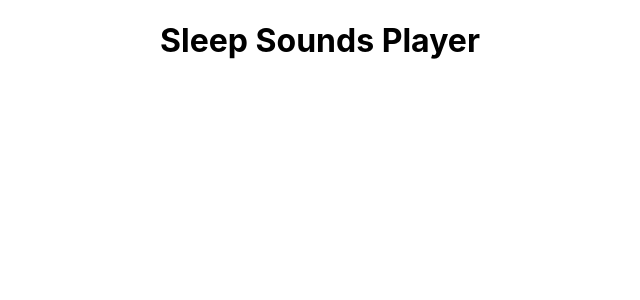
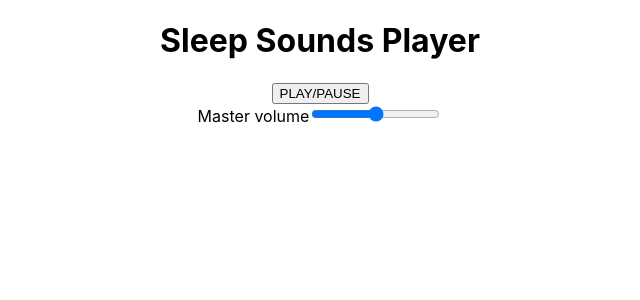
Before and after one commit to greg-navarro/Sleep-Sounds-Player, a React (Create React App) app in the folder sleep-sounds-app/: page / in a window 1280 px wide. Shown: the top 300 px of the page, without its empty margins (320-960 px from the left). Built offline with nearby package versions, Linux system fonts and the light colour scheme.

Commit message:
Moves the html into React app

```diff
--- a/sleep-sounds-app/src/components/Player.js
+++ b/sleep-sounds-app/src/components/Player.js
@@ -4,7 +4,20 @@ export default function Player() {
   return (
     <>
       <h1>Sleep Sounds Player</h1>
-
+      {/* play button */}
+      <div id="play-container">
+        <button name="play-pause" type="button" id="play-pause">
+          PLAY/PAUSE
+        </button>
+      </div>
+      {/* sound ranges */}
+      <div id="sounds-container"></div>
+      {/* master volume */}
+      <div id="master-volume-container">
+        <label for="master-volume">Master volume</label>
+        <input type="range" name="master-volume" id="master-volume" min="0" max="100" step="2">
+        </input>
+      </div>
     </>
   );
 }
```
